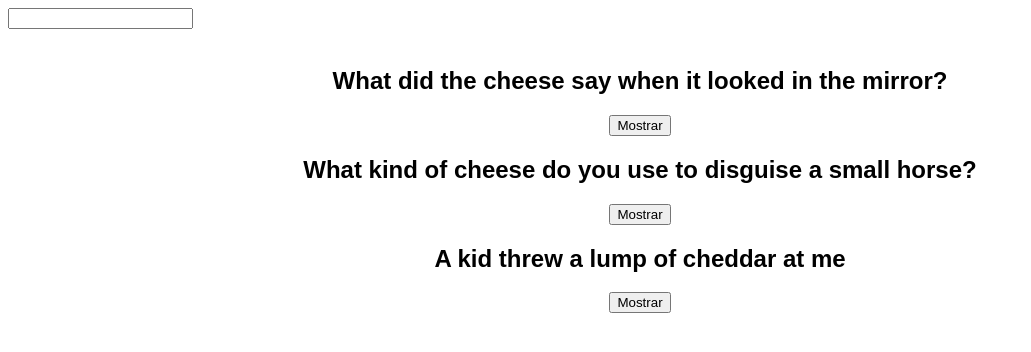
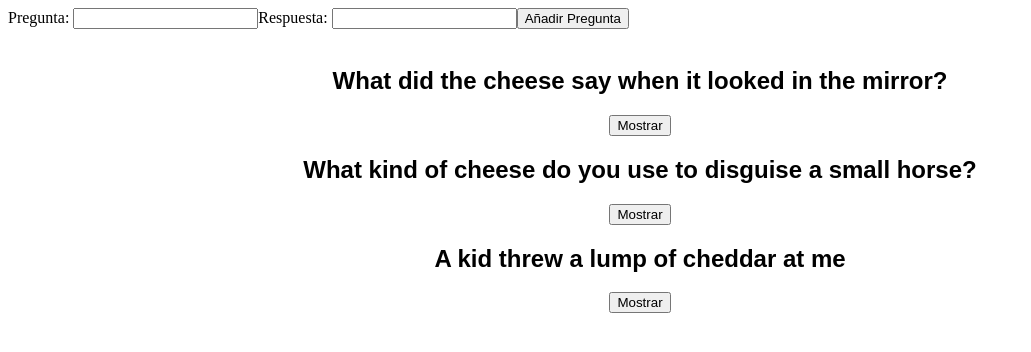
Before and after one commit to MJ-Curtido/PMDMO-Bromas, an Angular app: page / in a window 1280 px wide. Shown: the top 352 px of the page, without its empty margins (0-1031 px from the left). Built offline with nearby package versions, Linux system fonts and the light colour scheme.

Commit message:
Tengo que arreglar el formulario

```diff
--- a/src/app/VistaControlador/joke-form/joke-form.component.html
+++ b/src/app/VistaControlador/joke-form/joke-form.component.html
@@ -1,3 +1,5 @@
 <div>
-    <label><input type="text"></label>
+    <label>Pregunta: <input #pregunta type="text"></label>
+    <label>Respuesta: <input #respuesta type="text"></label>
+    <button (click)="anadirPregunta(pregunta, respuesta)">Añadir Pregunta</button>
 </div>
--- a/src/app/VistaControlador/joke-form/joke-form.component.ts
+++ b/src/app/VistaControlador/joke-form/joke-form.component.ts
@@ -1,4 +1,6 @@
 import { Component, OnInit } from '@angular/core';
+import { Joke } from 'src/app/Modelo/joke';
+import { Servicio } from 'src/app/Modelo/servicio';
 
 @Component({
   selector: 'app-joke-form',
@@ -12,4 +14,16 @@ export class JokeFormComponent implements OnInit {
   ngOnInit(): void {
   }
 
+  anadirPregunta(pregunta:HTMLInputElement, respuesta:HTMLInputElement) {
+    if (pregunta.value === '' || respuesta.value === '') {
+      var serv = new Servicio();
+
+      serv.anadirBroma(new Joke(pregunta.value, respuesta.value));
+    }
+    else {
+      //Hacer que se abra un modal
+    }
+    pregunta.value = '';
+    respuesta.value = '';
+  }
 }
```
